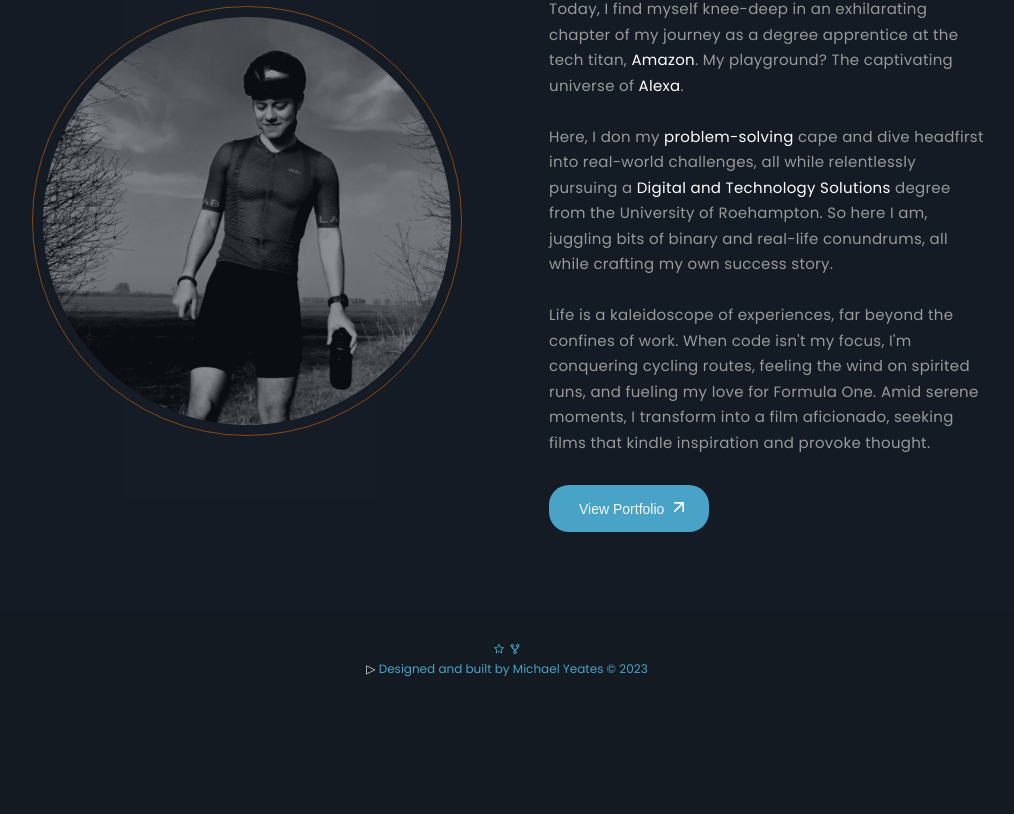
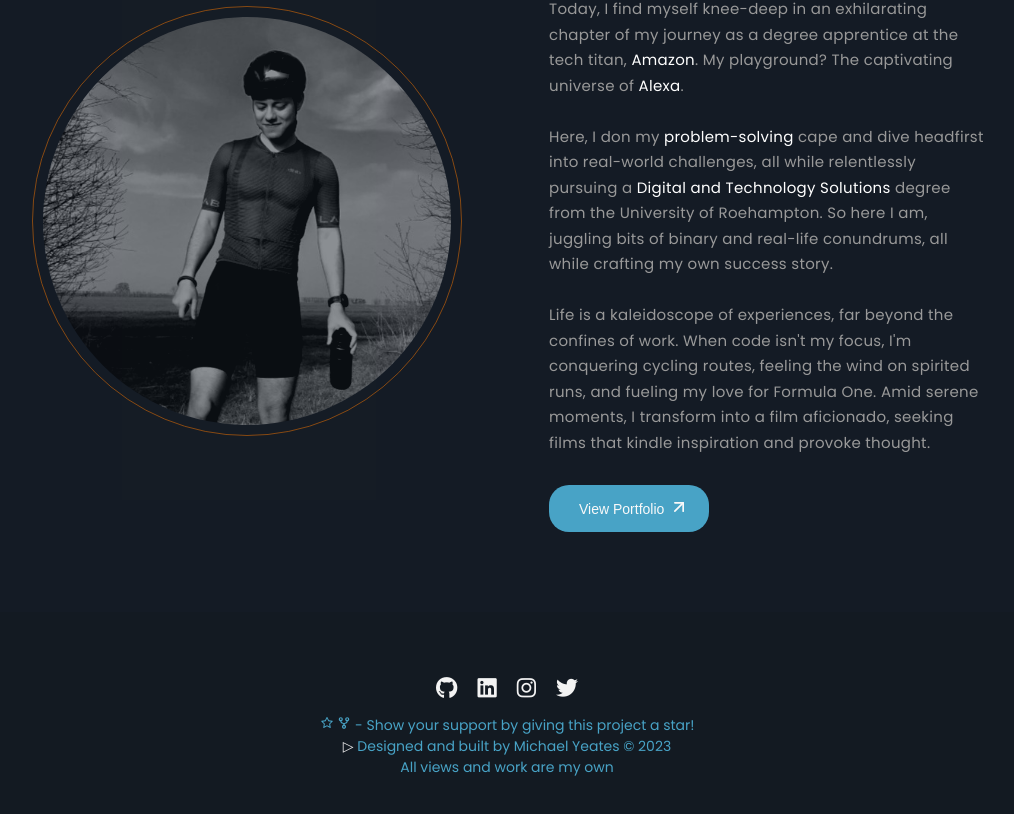
Before and after one commit to mdyeates/my-portfolio, a React (Create React App) app: page / in a window 1280 px wide. Shown: the part 1025-1839 px from the top of the page, without its empty margins (133-1147 px from the left). Before the commit the page ends 1733 px from the top, so only its background shows below. Built offline with nearby package versions, Linux system fonts and the light colour scheme; no server answers.

Commit message:
Add socials to footer, link github

```diff
--- a/public/index.html
+++ b/public/index.html
@@ -9,7 +9,7 @@
     <meta name="theme-color" content="#000000" />
     <meta
       name="description"
-      content="Software Engineer crafting exceptional digital experiences. Contact for powerful and engaging software solutions."
+      content="Discover my portfolio showcasing my tech ventures and creative coding endeavors."
     />
     <link
       rel="stylesheet"
@@ -25,7 +25,7 @@
       crossorigin="anonymous"
       referrerpolicy="no-referrer"
     />
-    <title>Michael Yeates | Software Engineer | Crafting Innovative Digital Solutions</title>
+    <title>Michael Yeates | Software Engineer | Portfolio</title>
   </head>
   <body>
     <div id="root"></div>
--- a/src/components/Footer.js
+++ b/src/components/Footer.js
@@ -1,6 +1,7 @@
 import { useState, useEffect } from "react";
 import { AiOutlineStar } from "react-icons/ai";
 import { BiGitRepoForked } from "react-icons/bi";
+import SocialIcons from "../components/SocialIcons";
 const Footer = () => {
   const date = new Date();
   const currentYear = date.getFullYear();
@@ -25,12 +26,17 @@ const Footer = () => {
 
   return (
     <footer>
-      <span>
-        <AiOutlineStar /> {gitHubInfo.stars} <BiGitRepoForked /> {gitHubInfo.forks}
-      </span>
-      <p>
-        <span>▷</span> Designed and built by Michael Yeates &copy; {currentYear}
-      </p>
+      <SocialIcons />
+      <a className="footer-link" href="https://github.com/mdyeates/my-portfolio">
+        <span>
+          <AiOutlineStar /> {gitHubInfo.stars} <BiGitRepoForked />
+          {gitHubInfo.forks} - Show your support by giving this project a star!
+        </span>
+        <p>
+          <span>▷</span> Designed and built by Michael Yeates &copy; {currentYear}
+        </p>
+        <p>All views and work are my own</p>
+      </a>
     </footer>
   );
 };
--- a/src/index.css
+++ b/src/index.css
@@ -159,17 +159,31 @@ header {
 }
 
 footer {
-  color: var(--hl-color);
-  font-size: 12px;
+  font-size: 14px;
   display: flex;
   flex-direction: column;
   align-items: center;
   justify-content: center;
-  padding: var(--sm-spacing);
+  padding: var(--spacing);
+  text-align: center;
+  color: var(--text-color);
 }
 
 footer p span {
   color: var(--text-color);
+}
+
+footer .footer-link {
+  text-decoration: none;
+  color: var(--hl-color);
+  padding-top: 10px;
+}
+footer .footer-link:hover {
+  color: var(--hl2-color);
+}
+
+footer .socialIcons {
+  padding-top: 10px;
 }
 
 /* --- MEDIA QUERIES --- */
```
